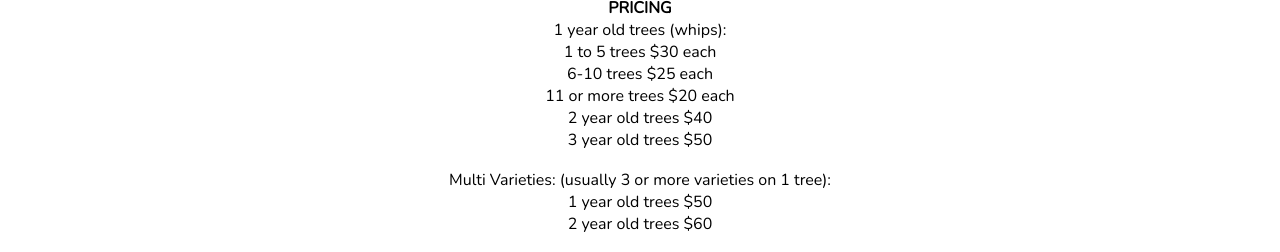
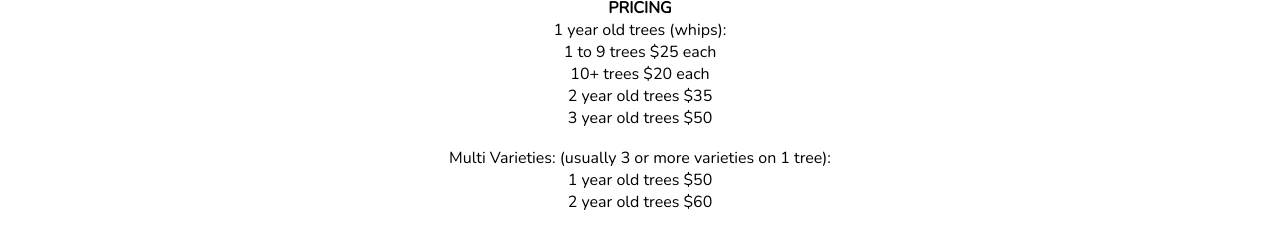
Before and after one commit to FruitionCanada/Site, a plain HTML site: page order.html in a window 1280 px wide. Shown: the part 221-473 px from the top of the page. Drawn offline with nearby package versions, Linux system fonts and the light colour scheme.

Commit message:
Price drops

```diff
--- a/order.html
+++ b/order.html
@@ -38,10 +38,9 @@
       <h1>GENERAL INFORMATION:</h1>
       <p><b>PRICING</b></p>
         <p>1 year old trees (whips):</p>
-        <p>1 to 5 trees $30 each</p>
-        <p>6-10 trees $25 each</p>
-        <p>11 or more trees $20 each</p>
-        <p>2 year old trees $40</p>
+        <p>1 to 9 trees $25 each</p>
+        <p>10+ trees $20 each</p>
+        <p>2 year old trees $35</p>
         <p>3 year old trees $50</p>
         <br>
         <p>Multi Varieties: (usually 3 or more varieties on 1 tree):</p>
```
